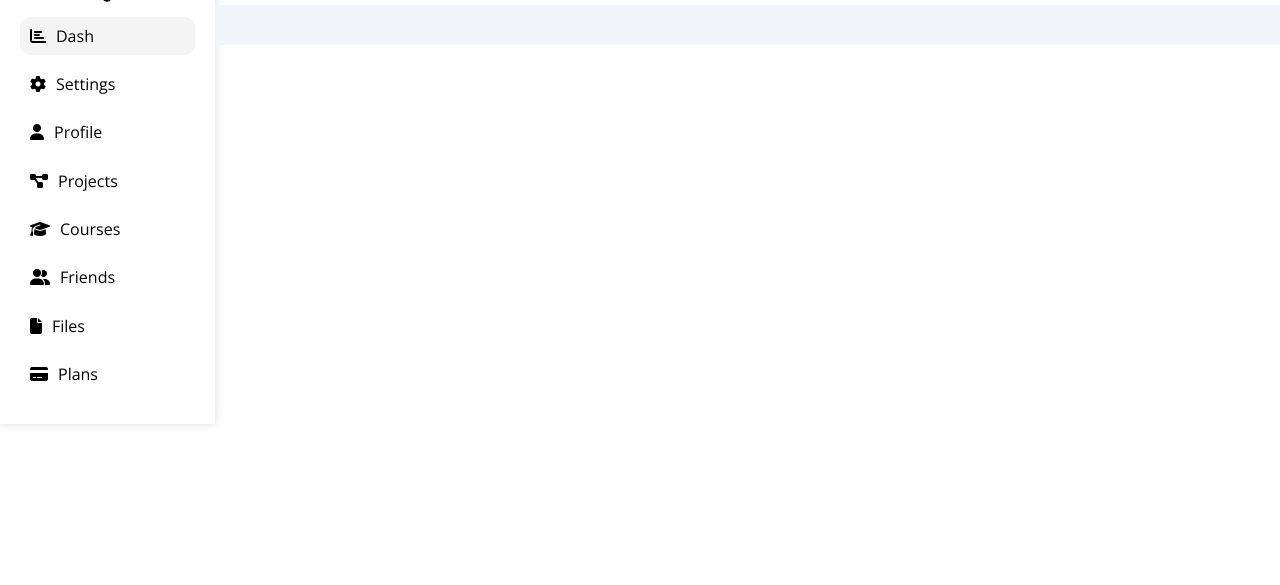
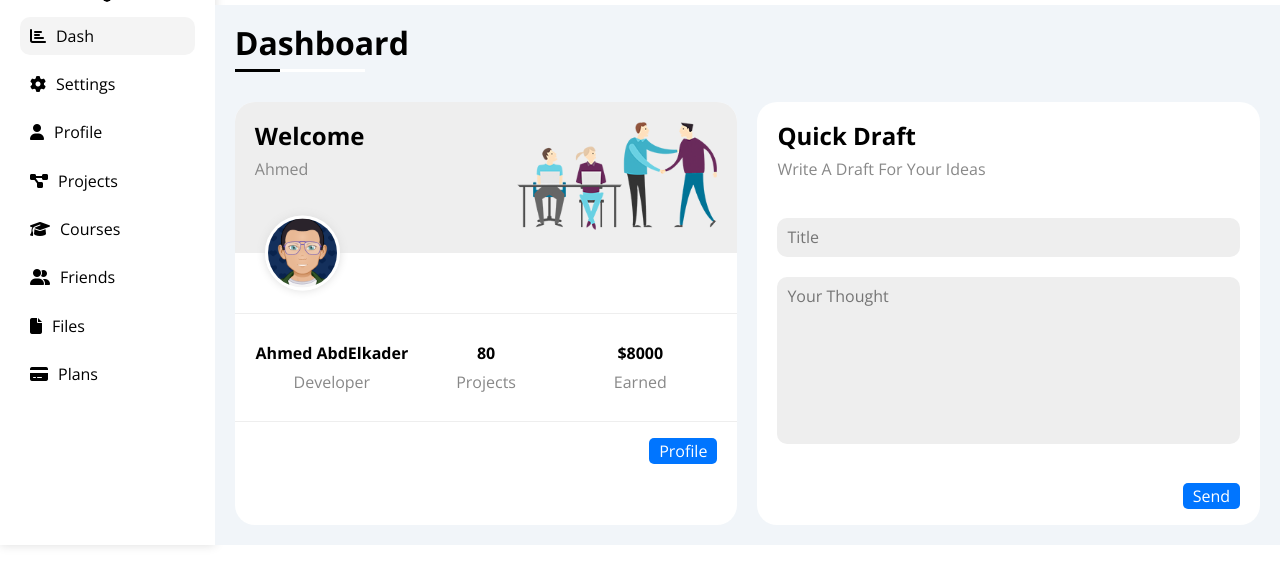
Before and after one commit to ahmedop/DashBoard, a plain HTML site: page index.html in a window 1280 px wide. Shown: the part 65-650 px from the top of the page. Drawn offline with nearby package versions, Linux system fonts and the light colour scheme.

Commit message:
built the main section

```diff
--- /dev/null
+++ b/css/framework.css
@@ -0,0 +1,12 @@
+.p-sub {
+    margin-top: 10px;
+    color: #888;
+}
+
+.pa-20 {
+    padding: 20px;
+}
+
+.tma-20 {
+    margin-top: 20px;
+}
--- a/css/master.css
+++ b/css/master.css
@@ -2,7 +2,12 @@
 :root {
     --main-bg-color: #F1F5F9;
     --main-font-color: #000;
-
+    --blue-color: #0075ff;
+    --blue-alt-color: #0d69d5;
+    --orange-color: #f59e0b;
+    --green-color: #22c55e;
+    --red-color: #f44336;
+    --grey-color: #888;
 }
 
 /* End Variables */
@@ -40,11 +45,38 @@ a {
     width: 100%;
 }
 
+.special-title h1 {
+    width: fit-content;
+    margin: 0px;
+    margin-bottom: 30px;
+    padding-bottom: 10px;
+    position: relative;
+}
+
+.special-title h1::after {
+    content: "";
+    position: absolute;
+    width: 130px;
+    height: 3px;
+    background-color: #FFF;
+    left: 0px;
+    bottom: 0px;
+}
+
+.special-title h1::before {
+    content: "";
+    position: absolute;
+    width: 45px;
+    height: 3px;
+    background-color: #000;
+    left: 0px;
+    bottom: 0px;
+    z-index: 1;
+}
+
 /* End Main Componants */
 
 /* Start SideBar section */
-
-
 .page .sidebar {
     padding: 20px;
     display: flex;
@@ -214,7 +246,104 @@ a {
 }
 
 /* End Header */
+
+/* Start Main Section */
 .content .main {
     background-color: var(--main-bg-color);
     padding: 20px;
 }
+
+.content .main section {
+    display: grid;
+    grid-template-columns: repeat(auto-fill, minmax(450px, 1fr));
+    gap: 20px;
+}
+
+.content .main section .box {
+    background-color: #FFF;
+    overflow: hidden;
+    border-radius: 20px;
+    -webkit-border-radius: 20px;
+    -moz-border-radius: 20px;
+    -ms-border-radius: 20px;
+    -o-border-radius: 20px;
+}
+
+/* Start Welcome Box */
+.content .main section .box.welcome .head {
+    display: flex;
+    justify-content: space-between;
+    background-color: #EEEEEE;
+    padding: 20px;
+    position: relative;
+}
+
+.content .main section .box.welcome .head img.profile {
+    position: absolute;
+    left: 30px;
+    bottom: 0px;
+    width: 75px;
+    border: 3px solid #FFF;
+    transform: translateY(50%);
+    border-radius: 50%;
+    -webkit-border-radius: 50%;
+    -moz-border-radius: 50%;
+    -ms-border-radius: 50%;
+    -o-border-radius: 50%;
+    -webkit-transform: translateY(50%);
+    -moz-transform: translateY(50%);
+    -ms-transform: translateY(50%);
+    -o-transform: translateY(50%);
+    box-shadow: 0 0 10px #ddd;
+}
+
+.content .main section .box.welcome .body {
+    margin-top: 60px;
+    padding: 30px 20px;
+    display: flex;
+    justify-content: space-between;
+    border-top: 1px solid #EEEEEE;
+    border-bottom: 1px solid #EEEEEE;
+}
+
+.content .main section .box.welcome .body div {
+    text-align: center;
+    width: calc(100%/3);
+}
+
+.content .main section .box .button {
+    text-align: end;
+    padding: 20px;
+}
+
+.content .main section .box .button a {
+    padding: 2px 10px;
+    background-color: var(--blue-color);
+    color: #FFF;
+    border-radius: 5px;
+    -webkit-border-radius: 5px;
+    -moz-border-radius: 5px;
+    -ms-border-radius: 5px;
+    -o-border-radius: 5px;
+}
+
+/* End Welcome Box */
+
+/* Start Draft Box */
+.content .main section .box.draft input,
+.content .main section .box.draft textarea {
+    border: none;
+    width: 100%;
+    padding: 10px;
+    background-color: #EEE;
+    outline: none;
+    border-radius: 10px;
+    -webkit-border-radius: 10px;
+    -moz-border-radius: 10px;
+    -ms-border-radius: 10px;
+    -o-border-radius: 10px;
+    resize: none;
+}
+
+/* End Draft Box */
+/* End Main Section */
--- a/index.html
+++ b/index.html
@@ -12,6 +12,8 @@
     <link rel="stylesheet" href="css/normalize.css">
     <!-- Master CSS Sheet -->
     <link rel="stylesheet" href="css/master.css">
+    <!-- Framework -->
+    <link rel="stylesheet" href="css/framework.css">
     <!-- Google fonts -->
     <link rel="preconnect" href="https://fonts.googleapis.com">
     <link rel="preconnect" href="https://fonts.gstatic.com" crossorigin>
@@ -38,7 +40,6 @@
         <!-- End SideBar section -->
 
         <!-- Start Content Section -->
-
         <div class="content">
             <!-- Start Header Section -->
             <header>
@@ -53,9 +54,59 @@
             </header>
             <!-- End Header Section -->
 
+            <!-- Start Main section -->
             <div class="main">
-
+                <div class="special-title">
+                    <h1>Dashboard</h1>
+                </div>
+                <section>
+                    <div class="box welcome">
+                        <div class="head">
+                            <div class="text">
+                                <h2>Welcome</h2>
+                                <p class="p-sub">Ahmed</p>
+                            </div>
+                            <div class="image">
+                                <img src="media/welcome.png" alt="" width="200px">
+                            </div>
+                            <img class="profile" src="media/avatar.png" alt="">
+                        </div>
+                        <div class="body">
+                            <div>
+                                <h4>Ahmed AbdElkader</h4>
+                                <p class="p-sub">Developer</p>
+                            </div>
+                            <div>
+                                <h4>80</h4>
+                                <p class="p-sub">Projects</p>
+                            </div>
+                            <div>
+                                <h4>$8000</h4>
+                                <p class="p-sub">Earned</p>
+                            </div>
+                        </div>
+                        <div class="button">
+                            <a href="#">Profile</a>
+                        </div>
+                    </div>
+                    <div class="box draft">
+                        <div class="head pa-20">
+                            <div class="text">
+                                <h2>Quick Draft</h2>
+                                <p class="p-sub">Write A Draft For Your Ideas</p>
+                            </div>
+                        </div>
+                        <div class="body pa-20">
+                            <input type="text" placeholder="Title">
+                            <textarea class="tma-20" cols="30" rows="8" placeholder="Your Thought"></textarea>
+                        </div>
+                        <div class="button">
+                            <a href="#">Send</a>
+                        </div>
+                    </div>
+                </section>
             </div>
+            <!-- End Main section -->
         </div>
         <!-- End Content Section -->
     </div>
```
Also changed, not shown: media/welcome.png (added).
